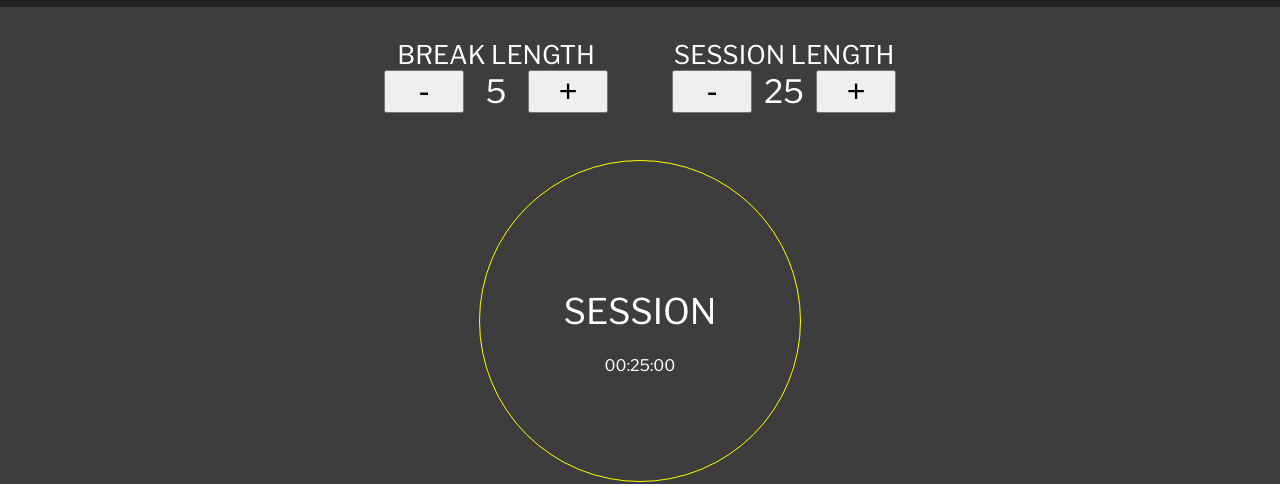
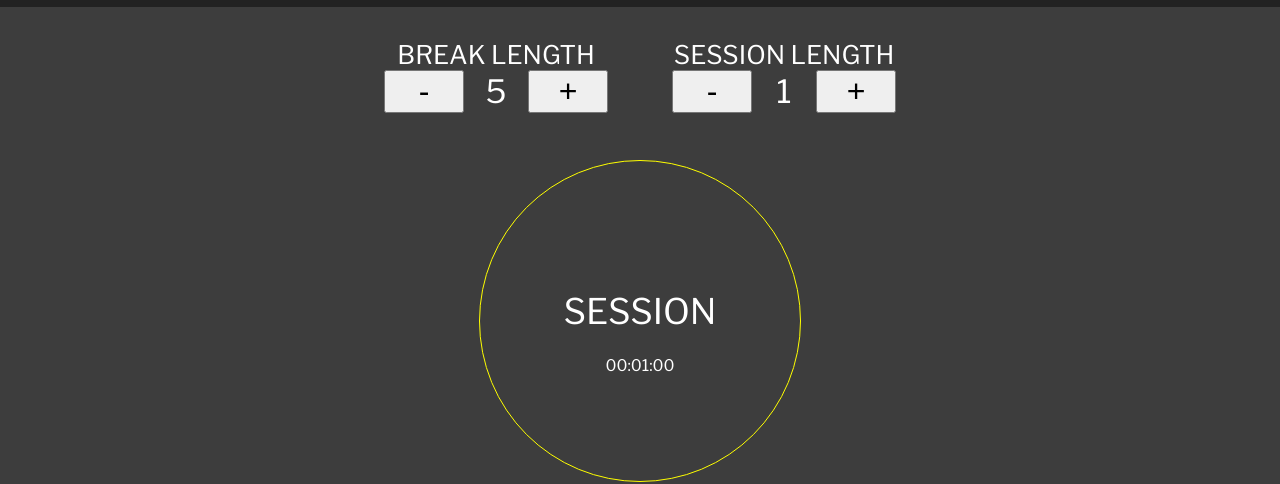
Before and after one commit to 42void/pomodoroReact, a React (Create React App) app: page / in a window 1280 px wide. Shown: the part 316-800 px from the top of the page. Built offline with nearby package versions, Linux system fonts and the light colour scheme.

Commit message:
transition session/break ok

```diff
--- a/src/App.js
+++ b/src/App.js
@@ -6,11 +6,14 @@ class App extends Component {
   constructor(props) {
     super(props);
     this.state = {
-      timer:25*60,
+      // timer:25*60,
+      timer:1*60,
       breaak:5,
-      session:25,
+      // session:25,
+      session:1,
       isSessionNow: true,
       isPausedNow: true,
+      sessionOrBreak: 'SESSION'
     };
     // Toggle the state every second
     // setInterval(() => {
@@ -73,6 +76,7 @@ class App extends Component {
     }
 
     const countDown = () => {
+
       if(this.state.isPausedNow){
         this.setState({isPausedNow:false})
         this.intervalId = setInterval(() => {
@@ -82,9 +86,11 @@ class App extends Component {
           }else if(this.state.timer === 0){
             if(this.state.isSessionNow){
               this.setState({isSessionNow:false})
+              this.setState({sessionOrBreak:'BREAK'})
               this.setState({timer: this.state.breaak * 60})
             }else{
               this.setState({isSessionNow:true})
+              this.setState({sessionOrBreak:'SESSION'})
               this.setState({timer: this.state.session * 60})
             }
           }
@@ -125,7 +131,7 @@ class App extends Component {
         <div id="clock">
           <div id="circle" onClick={countDown}>
             <div id="session">
-               SESSION
+               {this.state.sessionOrBreak}
             </div>
             <div id="countDown">{formatSeconds(this.state.timer)}</div>
           </div>
```
